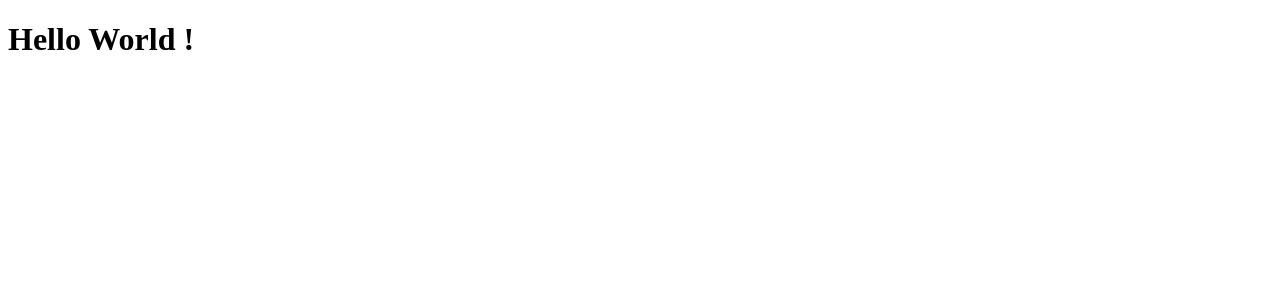
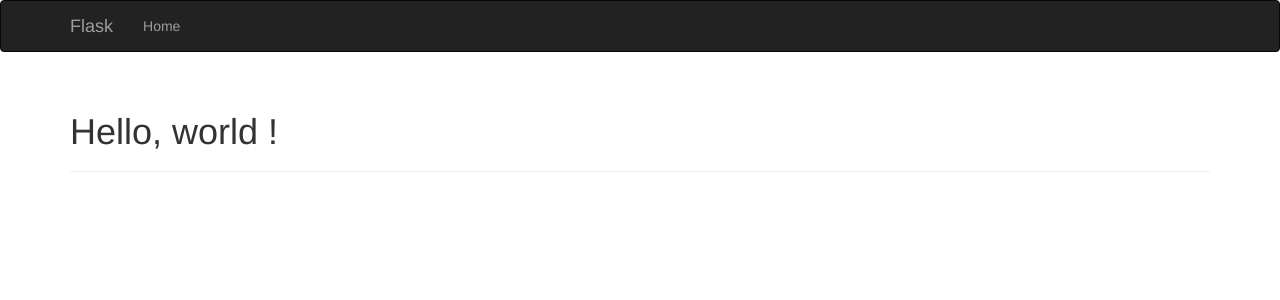
Before and after one commit to Deteriorator/ReadBooks, a Flask app: page / in a window 1280 px wide. Shown: the top 300 px of the page. Run offline with Flask 2, Linux system fonts and the light colour scheme; some libraries are stand-ins or nearby versions.

Commit message:
index.html

```diff
--- a/FlaskWeb/templates/index.html
+++ b/FlaskWeb/templates/index.html
@@ -1,10 +1,35 @@
-<!DOCTYPE html>
-<html lang="en">
-<head>
-    <meta charset="UTF-8">
-    <title>Hello world!</title>
-</head>
-<body>
-<h1>Hello World !</h1>
-</body>
-</html>
+{% extends "bootstrap/base.html" %}
+
+{% block title %}Flask{% endblock %}
+
+{% block navbar %}
+
+<div class="navbar navbar-inverse" role="navigation">
+    <div class="container">
+        <div class="navbar-header">
+            <button type="button" class="navbar-toggle"
+                data-toggle="collapse" data-target=".navbar-collapse">
+                <span class="sr-only">Toggle navigation</span>
+                <span class="icon-bar"></span>
+                <span class="icon-bar"></span>
+                <span class="icon-bar"></span>
+            </button>
+            <a class="navbar-brand" href="/">Flask</a>
+        </div>
+        <div class="navbar-collapse collapse">
+            <ul class="nav navbar-nav">
+                <li><a href="/">Home</a></li>
+            </ul>
+        </div>
+    </div>
+</div>
+{% endblock %}
+
+{% block content %}
+
+<div class="container">
+    <div class="page-header">
+        <h1>Hello, world !</h1>
+    </div>
+</div>
+{% endblock %}
```
